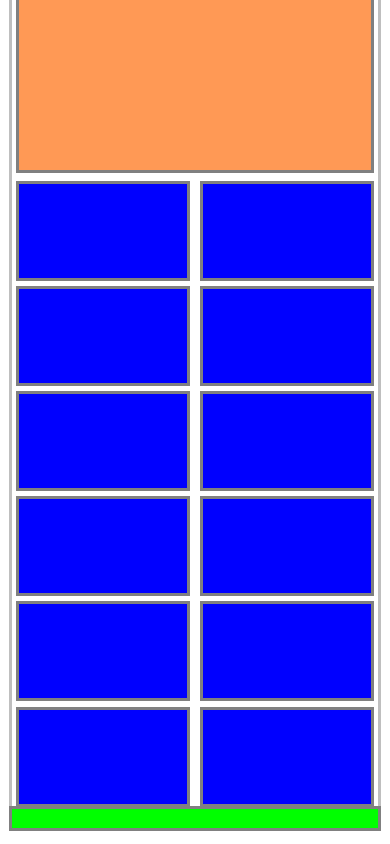
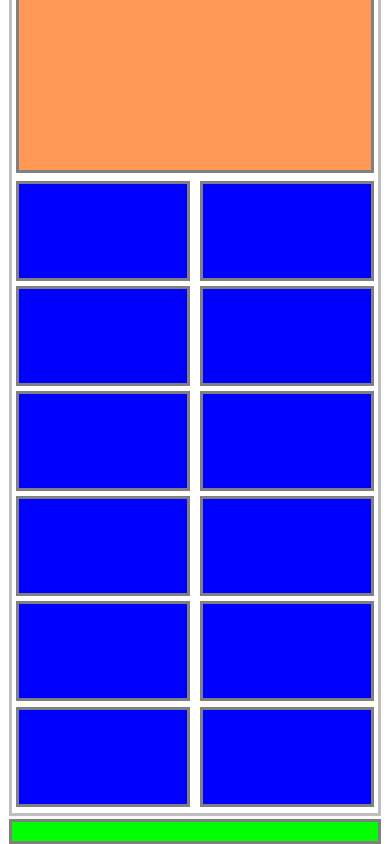
Before and after one commit to arpitgo4/Bootstrap-Exercise-1, a React app: page / in a window 390 px wide. Shown: the part 423-1267 px from the top of the page. Built offline with nearby package versions, Linux system fonts and the light colour scheme.

Commit message:
footer adjusted:

```diff
--- a/src/components/App.component.js
+++ b/src/components/App.component.js
@@ -43,7 +43,9 @@ export default class App extends React.Component {
 					</div>
 				</div>
 				<div className="row">
-					<div className="col-xs-12 footer" />
+					<div className="col-xs-12 footer-col">
+						<div className="footer" />
+					</div>
 				</div>
 			</div>
 		);
--- a/src/style.scss
+++ b/src/style.scss
@@ -24,6 +24,7 @@ html, body, #react-app {
 		background-color: $nav-bar-color;
 		height: 515px;
 		border: 3px solid grey;
+		margin-bottom: 0;
 	}
 }
 
@@ -60,9 +61,7 @@ html, body, #react-app {
 			padding: 0px 5px;
 		}
 	}
-
 }
-
 
 .small-tile-container {
 	.small-tile-row {
@@ -81,9 +80,12 @@ html, body, #react-app {
 	}
 }
 
-.footer {
-	background-color: $footer-color;
-	height: 25px;
-	border: 3px solid grey;
-	margin-top: -10px;
+.footer-col {
+	padding: 0;
+	.footer {
+		background-color: $footer-color;
+		height: 25px;
+		border: 3px solid grey;
+		margin-top: .7%;
+	}
 }
```
